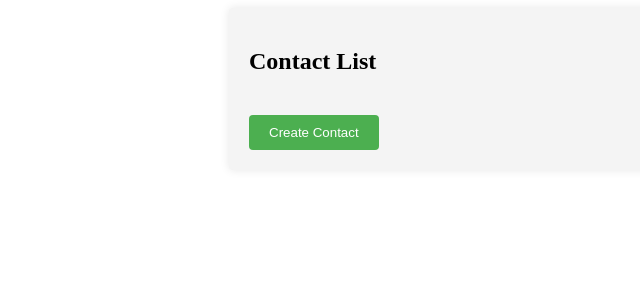
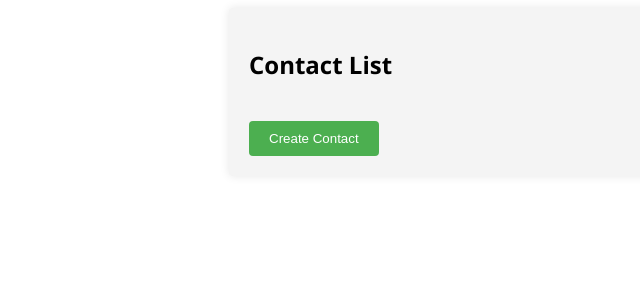
Before and after one commit to saadman2001rahman/testwebsite, a React (Create React App) app: page / in a window 1280 px wide. Shown: the top 300 px of the page, without its empty margins (91-731 px from the left). Built offline with nearby package versions, Linux system fonts and the light colour scheme.

Commit message:
added localStorage and some consistent styling

```diff
--- a/public/index.html
+++ b/public/index.html
@@ -3,6 +3,8 @@
   <head>
     <meta charset="utf-8" />
     <link rel="icon" href="%PUBLIC_URL%/favicon.ico" />
+    <link rel="stylesheet" href="https://fonts.googleapis.com/css2?family=Open+Sans:wght@400;700&display=swap" />
+
     <meta name="viewport" content="width=device-width, initial-scale=1" />
     <meta name="theme-color" content="#000000" />
     <meta
--- a/src/App.css
+++ b/src/App.css
@@ -36,3 +36,19 @@
     transform: rotate(360deg);
   }
 }
+
+.app-page {
+  font-family: 'Open Sans', sans-serif; /* Add this line to apply the new font */
+  width: 100%;
+  max-width: 600px;
+  margin: 0 auto;
+  padding: 20px;
+  box-shadow: 0 0 10px rgba(0, 0, 0, 0.1);
+  background-color: #f4f4f4;
+  border-radius: 4px;
+}
+
+h2 {
+  font-size: 24px; /* Adjust the font size */
+  margin-bottom: 20px; /* Add some space below the heading */
+}
--- a/src/App.js
+++ b/src/App.js
@@ -1,12 +1,16 @@
-// Import necessary dependencies and components from React
-import React, { useState } from 'react';
+import React, { useState, useEffect } from 'react';
 import MainPage from './MainPage';
 import CreateContactPage from './CreateContactPage';
 import EditContactPage from './EditContactPage';
 
 const App = () => {
+  // Initialize contactsList state with localStorage or an empty array
+  const [contactsList, setContactsList] = useState(() => {
+    const storedContacts = localStorage.getItem('contactsList');
+    return storedContacts ? JSON.parse(storedContacts) : [];
+  });
+
   const [page, setPage] = useState('main');
-  const [contactsList, setContactsList] = useState([]);
   const [selectedContactIndex, setSelectedContactIndex] = useState(null);
 
   const addContact = (newContact) => {
@@ -33,8 +37,13 @@ const App = () => {
     setSelectedContactIndex(null);
   };
 
+  // Update localStorage whenever contactsList changes
+  useEffect(() => {
+    localStorage.setItem('contactsList', JSON.stringify(contactsList));
+  }, [contactsList]);
+
   return (
-    <div>
+    <div className="app-page">
       {page === 'main' && (
         <MainPage
           contactsList={contactsList}
@@ -44,7 +53,7 @@ const App = () => {
         />
       )}
       {page === 'create' && (
-        <CreateContactPage onAddContact={addContact} onCancelClick={() => setPage('main')} />
+        <CreateContactPage contactsList={contactsList} onAddContact={addContact} onCancelClick={() => setPage('main')} />
       )}
       {page === 'edit' && (
         <EditContactPage
--- a/src/CreateContactPage.css
+++ b/src/CreateContactPage.css
@@ -80,3 +80,19 @@
 .cancel-btn:hover {
     background-color: #da190b;
 }
+
+.create-contact-page {
+    font-family: 'Open Sans', sans-serif; /* Add this line to apply the new font */
+    width: 100%;
+    max-width: 600px;
+    margin: 0 auto;
+    padding: 20px;
+    box-shadow: 0 0 10px rgba(0, 0, 0, 0.1);
+    background-color: #f4f4f4;
+    border-radius: 4px;
+}
+
+h2 {
+    font-size: 24px; /* Adjust the font size */
+    margin-bottom: 20px; /* Add some space below the heading */
+}
--- a/src/CreateContactPage.js
+++ b/src/CreateContactPage.js
@@ -1,7 +1,7 @@
 import React, { useState, useEffect } from 'react';
 import './CreateContactPage.css';
 
-const CreateContactPage = ({ onAddContact, onCancelClick }) => {
+const CreateContactPage = ({ contactsList, onAddContact, onCancelClick }) => {
     const [contact, setContact] = useState({
         email: '',
         firstName: '',
@@ -16,11 +16,18 @@ const CreateContactPage = ({ onAddContact, onCancelClick }) => {
         setContact({ ...contact, [name]: value });
     };
 
+    const isEmailUnique = (email) => {
+        return !contactsList.some((existingContact) => existingContact.email === email);
+    };
+
+
 
     const validateValues = (contact) => {
         let errors = {};
         if (contact.email.trim() === '') {
             errors.email = "Email cannot be empty";
+        } else if (!isEmailUnique(contact.email)) {
+            errors.email = "Email must be unique";
         }
         if (contact.firstName.trim() === '') {
             errors.firstName = "First Name cannot be empty";
@@ -73,7 +80,7 @@ const CreateContactPage = ({ onAddContact, onCancelClick }) => {
                     style={{ borderColor: errors.email ? 'red' : '' }}
                 />
                 {errors.email ? (
-                    <p className="error">Email should not be empty</p>
+                    <p className="error">{errors.email}</p>
                 ) : null}
 
                 <label>First Name:</label>
@@ -86,7 +93,7 @@ const CreateContactPage = ({ onAddContact, onCancelClick }) => {
                     style={{ borderColor: errors.firstName ? 'red' : '' }}
                 />
                 {errors.firstName ? (
-                    <p className="error">First Name should not be empty</p>
+                    <p className="error">{errors.firstName}</p>
                 ) : null}
 
                 <label>Last Name (Optional):</label>
@@ -99,6 +106,10 @@ const CreateContactPage = ({ onAddContact, onCancelClick }) => {
                     minLength={2}
                     maxLength={30}
                 />
+                {errors.lastName ? (
+                    <p className="error">{errors.lastName}</p>
+                ) : null}
+
 
                 <button className="submit-btn" type="button" onClick={handleSubmit}>
                     Create Contact
--- a/src/MainPage.css
+++ b/src/MainPage.css
@@ -64,3 +64,19 @@
 .create-btn:hover {
     background-color: #45a049;
 }
+
+.main-page {
+    font-family: 'Open Sans', sans-serif; /* Add this line to apply the new font */
+    width: 100%;
+    max-width: 600px;
+    margin: 0 auto;
+    padding: 20px;
+    box-shadow: 0 0 10px rgba(0, 0, 0, 0.1);
+    background-color: #f4f4f4;
+    border-radius: 4px;
+}
+
+h2 {
+    font-size: 24px; /* Adjust the font size */
+    margin-bottom: 20px; /* Add some space below the heading */
+}
--- a/src/MainPage.js
+++ b/src/MainPage.js
@@ -1,5 +1,6 @@
 import React from 'react';
 import './MainPage.css';
+
 
 const MainPage = ({ contactsList, onCreateClick, onRemoveClick, onEditClick }) => {
     return (
```
